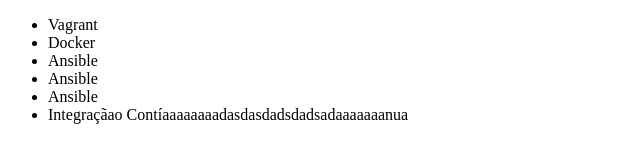
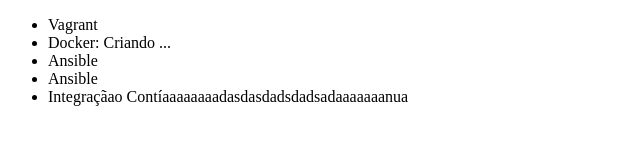
Before and after one commit to YuriTigre/Alura-Git, a plain HTML site: page index.html in a window 1280 px wide. Shown: the whole page, without its empty margins (0-640 px from the left). Drawn offline with Linux system fonts and the light colour scheme.

Commit message:
Corrigindo Bug

```diff
--- a/index.html
+++ b/index.html
@@ -7,8 +7,7 @@
 <body>
     <ul>
         <li>Vagrant</li>
-        <li>Docker</li>
-        <li>Ansible</li>
+        <li>Docker: Criando ...</li>
         <li>Ansible</li>
         <li>Ansible</li>
         <li>Integraçãao Contíaaaaaaaadasdasdadsdadsadaaaaaaanua</li>
```
